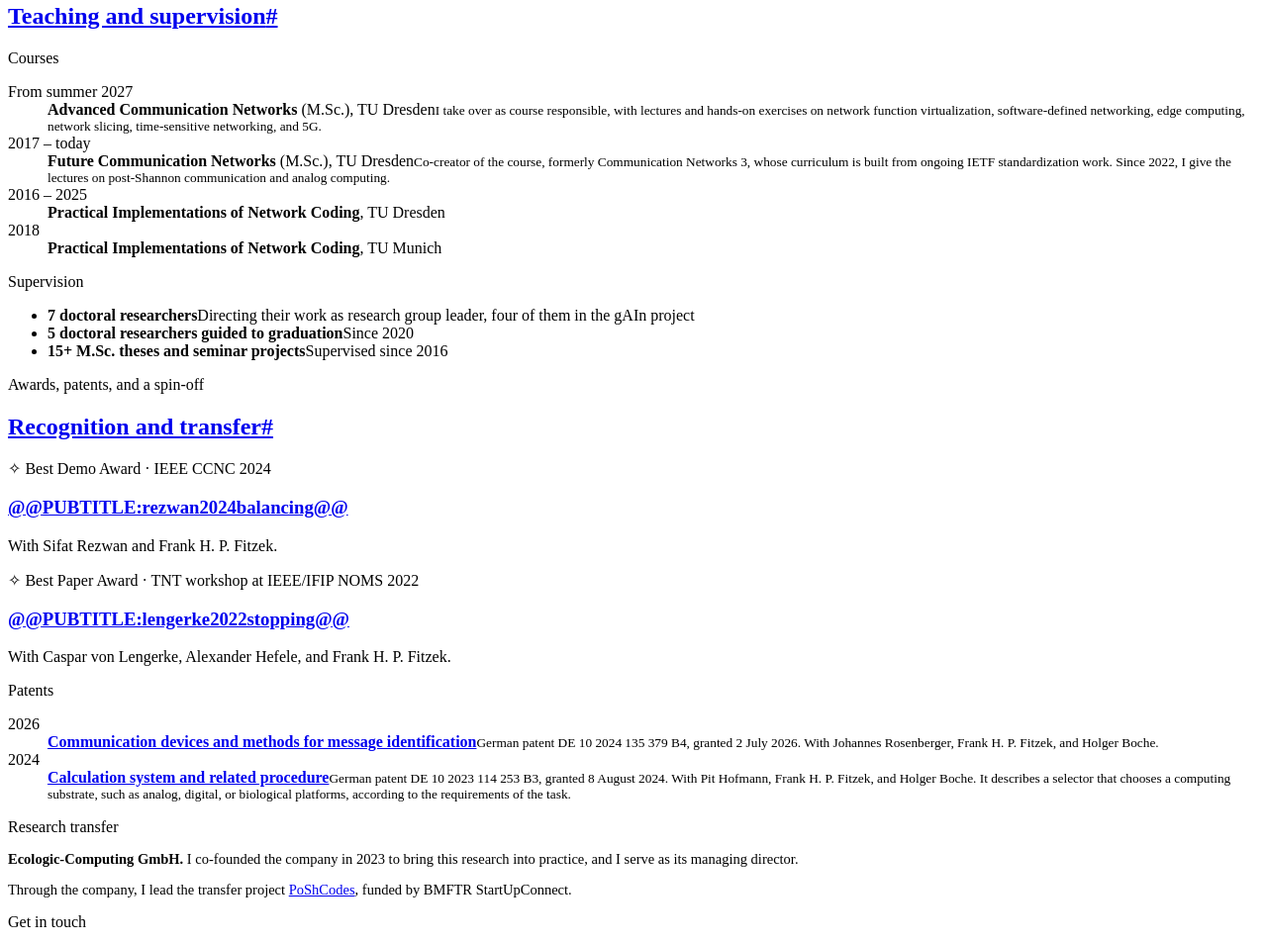
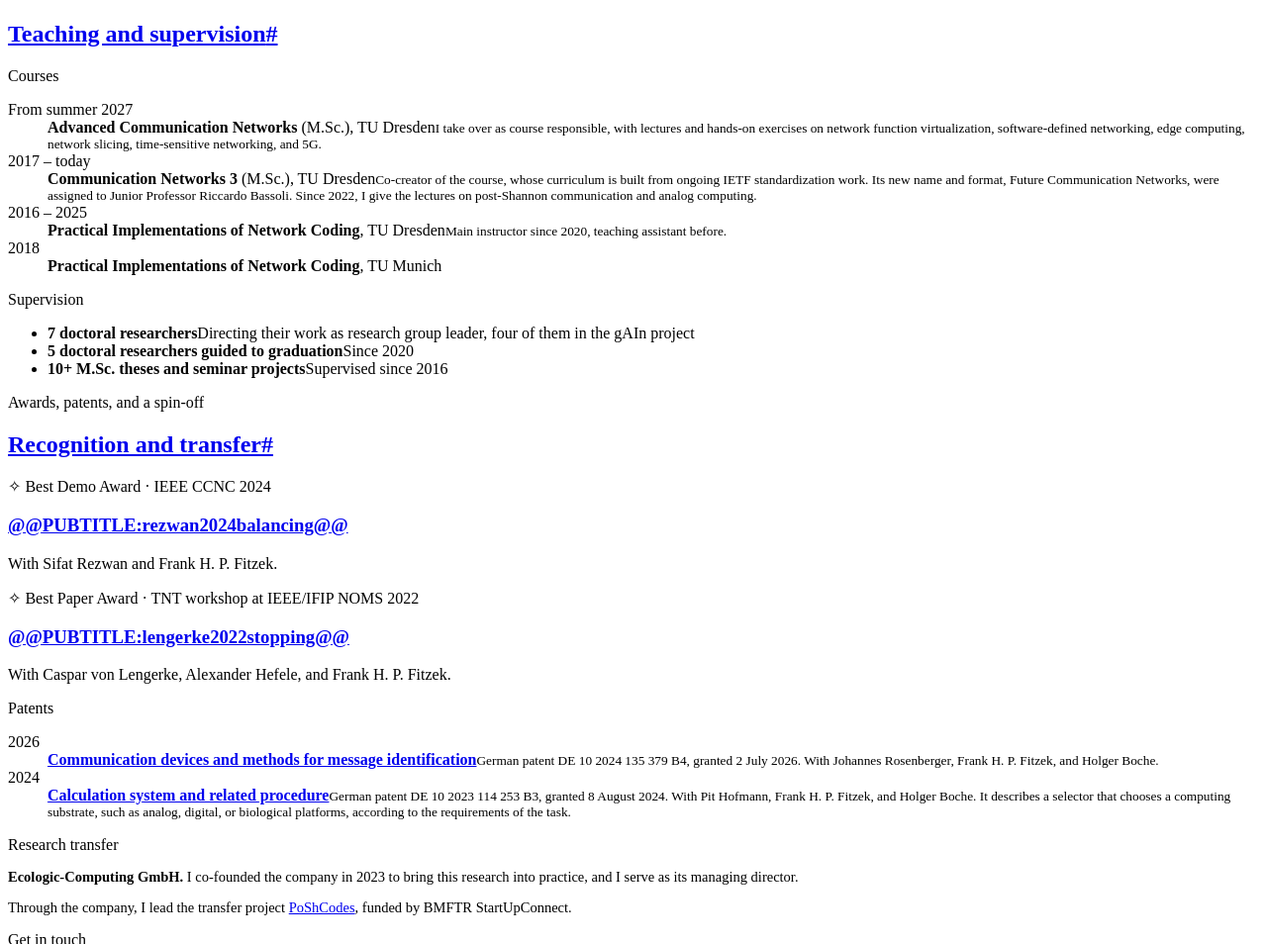
Before and after one commit to JuanCabre/juancabre.github.io, a plain HTML site: page pages/index.html in a window 1280 px wide. Shown: the part 4194-5148 px from the top of the page at 99% size. Drawn offline with Linux system fonts and the light colour scheme.

Commit message:
Apply Juan's teaching wording: Communication Networks 3, network coding roles, 10+ theses
Co-Authored-By: Claude Opus 5.5 <noreply@anthropic.com>
Claude-Session: https://claude.ai/code/session_01LvqpJG4nrXogfunoF6cb8N

```diff
--- a/pages/index.html
+++ b/pages/index.html
@@ -98,7 +98,7 @@ nav: home
       <div class="eyebrow">Foundations</div>
       <h3>Networks that communicate, store, and compute</h3>
       <p class="question">How do we design communication and computing together?</p>
-      <p>I approach networks as programmable infrastructure in which communication and computing are designed together. Software-defined networking, network function virtualization, and network coding can be combined in the mobile edge cloud to meet the latency and resilience requirements of the Tactile Internet. To test such ideas on commodity hardware, I helped build and evaluate ComNetsEmu, an open-source emulator for software-defined and virtualized networks, and I have taught its use in several IEEE tutorials together with Frank H. P. Fitzek and Fabrizio Granelli.</p>
+      <p>I approach networks as programmable infrastructure in which communication and computing are designed together. Software-defined networking, network function virtualization, and network coding can be combined in the mobile edge cloud to meet the latency and resilience requirements of the Tactile Internet. To test such ideas on commodity hardware, I helped build and evaluate ComNetsEmu, an open-source emulator for software-defined and virtualized networks, and I have taught its use in several IEEE tutorials together with Professors Frank H. P. Fitzek and Fabrizio Granelli.</p>
       <ul class="cite-list">
         @@PUB:cabrera2019softwarization@@
         @@PUB:xiang2021open@@
@@ -286,9 +286,9 @@ nav: home
         <dt>From summer 2027</dt>
         <dd><strong>Advanced Communication Networks</strong> (M.Sc.), TU Dresden<small>I take over as course responsible, with lectures and hands-on exercises on network function virtualization, software-defined networking, edge computing, network slicing, time-sensitive networking, and 5G.</small></dd>
         <dt>2017 – today</dt>
-        <dd><strong>Future Communication Networks</strong> (M.Sc.), TU Dresden<small>Co-creator of the course, formerly Communication Networks 3, whose curriculum is built from ongoing IETF standardization work. Since 2022, I give the lectures on post-Shannon communication and analog computing.</small></dd>
+        <dd><strong>Communication Networks 3</strong> (M.Sc.), TU Dresden<small>Co-creator of the course, whose curriculum is built from ongoing IETF standardization work. Its new name and format, Future Communication Networks, were assigned to Junior Professor Riccardo Bassoli. Since 2022, I give the lectures on post-Shannon communication and analog computing.</small></dd>
         <dt>2016 – 2025</dt>
-        <dd><strong>Practical Implementations of Network Coding</strong>, TU Dresden</dd>
+        <dd><strong>Practical Implementations of Network Coding</strong>, TU Dresden<small>Main instructor since 2020, teaching assistant before.</small></dd>
         <dt>2018</dt>
         <dd><strong>Practical Implementations of Network Coding</strong>, TU Munich</dd>
       </dl>
@@ -298,7 +298,7 @@ nav: home
       <ul class="now-list">
         <li><strong>7 doctoral researchers</strong><span>Directing their work as research group leader, four of them in the gAIn project</span></li>
         <li><strong>5 doctoral researchers guided to graduation</strong><span>Since 2020</span></li>
-        <li><strong>15+ M.Sc. theses and seminar projects</strong><span>Supervised since 2016</span></li>
+        <li><strong>10+ M.Sc. theses and seminar projects</strong><span>Supervised since 2016</span></li>
       </ul>
     </aside>
   </div>
```
